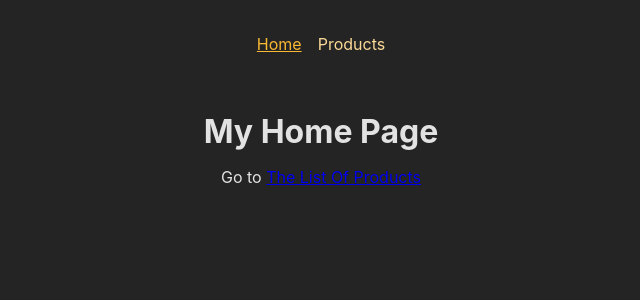
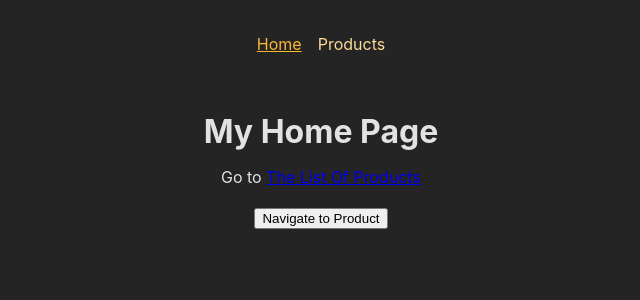
Before and after one commit to amirooism/Multi-Page-SPA-Router-App, a React (Create React App) app: page / in a window 1280 px wide. Shown: the top 300 px of the page, without its empty margins (319-959 px from the left). Built offline with nearby package versions, Linux system fonts and the light colour scheme.

Commit message:
create useNavigate hook from router in the Home.js to show we can Navigate programmatically and we should not use it in a button, this is just de mo of using the hook

```diff
--- a/src/pages/Home.js
+++ b/src/pages/Home.js
@@ -1,12 +1,20 @@
-import { Link } from "react-router-dom";
+import { Link, useNavigate } from "react-router-dom";
 
 function HomePage() {
+  const navigate = useNavigate();
+
+  function navigateHandler() {
+    navigate("/products");
+  }
   return (
     <>
       <h1>My Home Page</h1>
       <p>
         Go to <Link to="/products">The List Of Products</Link>{" "}
       </p>
+      <p>
+        <button onClick={navigateHandler}>Navigate to Product</button>
+      </p>
     </>
   );
 }
```
